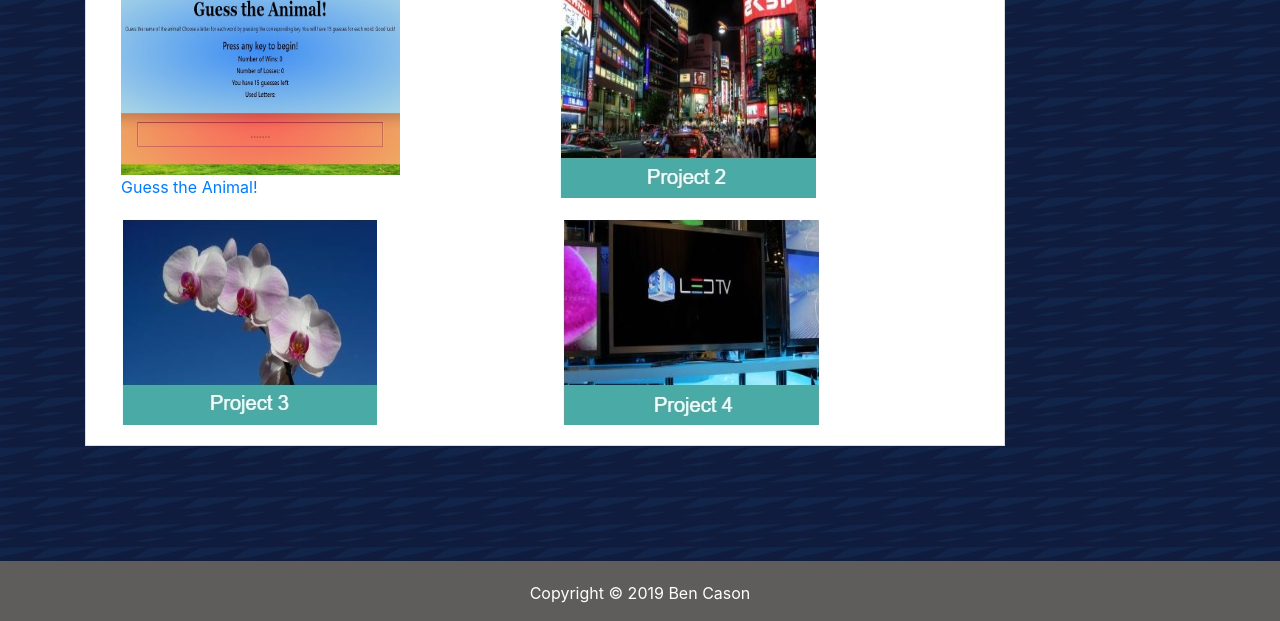
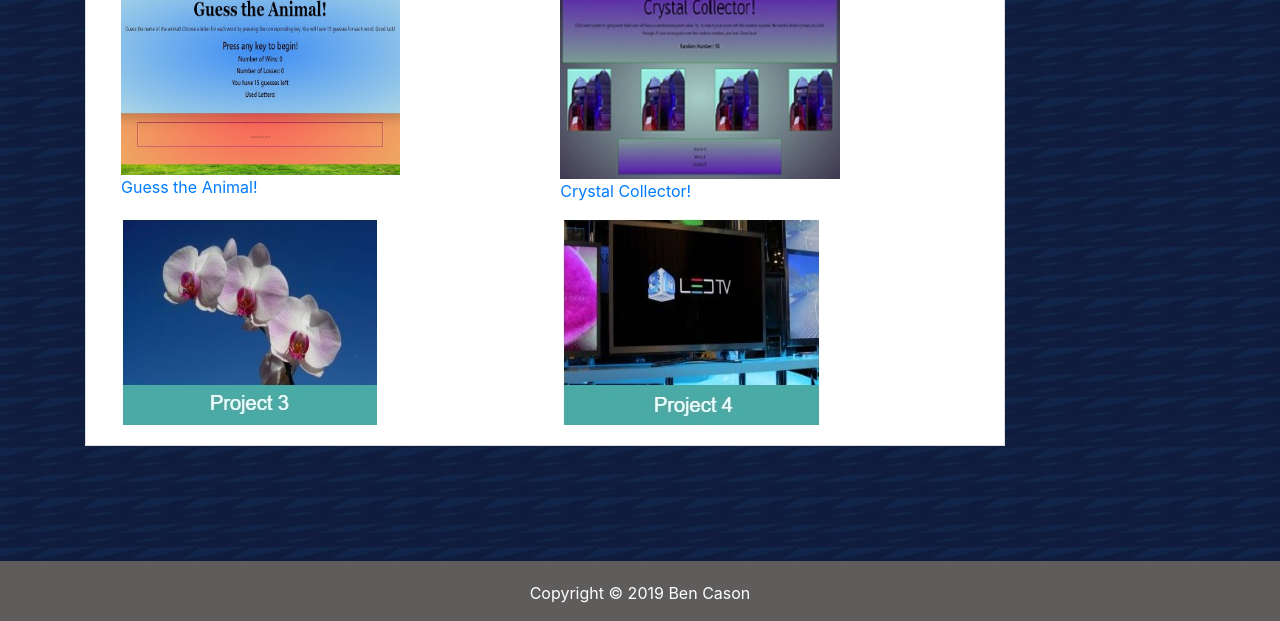
Before and after one commit to bcason9/Bootsrap-Portfolio, a plain HTML site: page portfolio.html in a window 1280 px wide. Shown: the part 179-800 px from the top of the page. Drawn offline with nearby package versions, Linux system fonts and the light colour scheme.

Commit message:
updated portfolio

```diff
--- a/portfolio.html
+++ b/portfolio.html
@@ -68,7 +68,7 @@
             <h2 class="mt-0">Portfolio</h2>
             <div class="row">
               <div class="col-md-4" id="pic1"><img src="wordguess.jpg" class="img-fluid" alt="..."><a href="https://bcason9.github.io/Word-Guess-Game/">Guess the Animal!</a></div>
-              <div class="col" id="pic2"><img src="port2.jpg" class="img-fluid" alt="..."></div>
+              <div class="col-md-4" id="pic2"><img src="crystalcollector.jpg" class="img-fluid" alt="..."><a href="https://bcason9.github.io/unit-4-game/">Crystal Collector!</a></div>
               <div class="w-100"></div>
               <div class="col" id="pic3"><img src="port3.jpg" class="img-fluid" alt="..."></div>
               <div class="col" id="pic4"><img src="port4.jpg" class="img-fluid" alt="..."></div>
```
Also changed, not shown: crystalcollector.jpg (added).
